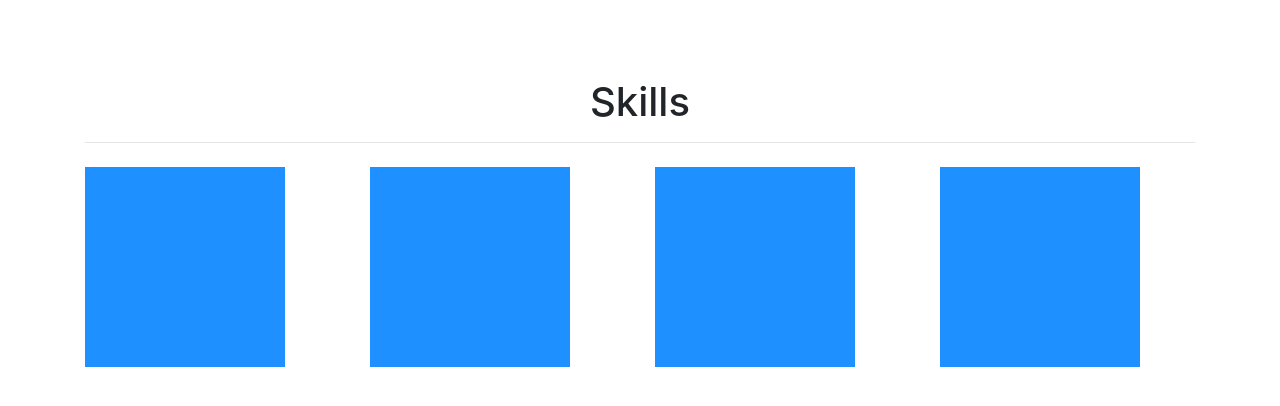
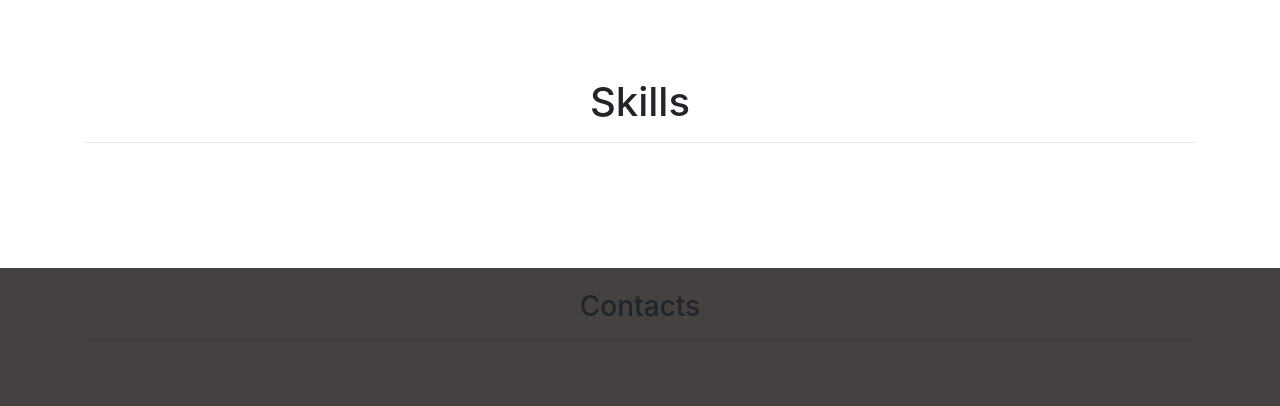
Before and after one commit to joelact/CV, a plain HTML site: page index.html in a window 1280 px wide. Shown: the part 1272-1678 px from the top of the page. Drawn offline with nearby package versions, Linux system fonts and the light colour scheme.

Commit message:
add footer (incomplete)

```diff
--- a/css/main.css
+++ b/css/main.css
@@ -27,10 +27,8 @@
     max-height: 100%;
 }
 
-.box-skill{
-    height: 200px;
-    width: 200px;
-    background-color: dodgerblue;
+#footer{
+    padding-top: 2%;
 }
 
 .space{
@@ -48,6 +46,13 @@
     background-position: center center;
 }
 
+.footer-img{
+    height: 30%;
+    background-size: cover;
+    background-position: center;
+    background-color: #454140;
+}
+
 body, html{
     width: 100%;
     height: 100%;
--- a/index.html
+++ b/index.html
@@ -42,7 +42,7 @@
             </div>
             <div class="row">
                 <div class="col-lg-12 mx-auto">
-                    <button type="button" class="btn btn-dark zoom" id="no-padding">
+                    <button type="button" class="btn btn-dark" id="no-padding">
                         <a id="links" href="#aboutMe">About me</a>
                     </button>
                 </div>
@@ -63,7 +63,7 @@
         </div>
     </div>
     <div class="space"></div>
-    <div class="container">
+    <div class="container responsive">
         <div class="row">
             <div class="col-lg-12">
                 <h1 class="text-format">Skills</h1>
@@ -72,20 +72,29 @@
         </div>
         <div class="row flex-row">
             <div class="col-lg-3 col-md-6 col-sm-12 mt-2 flex-column">
-                <div class="box-skill"></div>
             </div>
             <div class="col-lg-3 col-md-6 col-sm-12 mt-2 flex-column">
-                <div class="box-skill"></div>
             </div>
             <div class="col-lg-3 col-md-6 col-sm-12 mt-2 flex-column">
-                <div class="box-skill"></div>
             </div>
             <div class="col-lg-3 col-md-6 col-sm-12 mt-2 flex-column">
-                <div class="box-skill"></div>
             </div>
         </div>
     </div>
     <div class="space"></div>
+    <footer class="footer-img">
+        <div class="container">
+            <div class="row">
+                <div class="col-lg-12">
+                    <h3 class="text-format" id="footer">Contacts</h1>
+                    <hr>
+                </div>
+            </div>
+            <div class="row">
+
+            </div>
+        </div>
+    </footer>
     <script src="https://code.jquery.com/jquery-3.2.1.slim.min.js" integrity="sha384-KJ3o2DKtIkvYIK3UENzmM7KCkRr/rE9/Qpg6aAZGJwFDMVNA/GpGFF93hXpG5KkN"
         crossorigin="anonymous"></script>
     <script src="https://cdnjs.cloudflare.com/ajax/libs/popper.js/1.12.9/umd/popper.min.js" integrity="sha384-ApNbgh9B+Y1QKtv3Rn7W3mgPxhU9K/ScQsAP7hUibX39j7fakFPskvXusvfa0b4Q"
```
